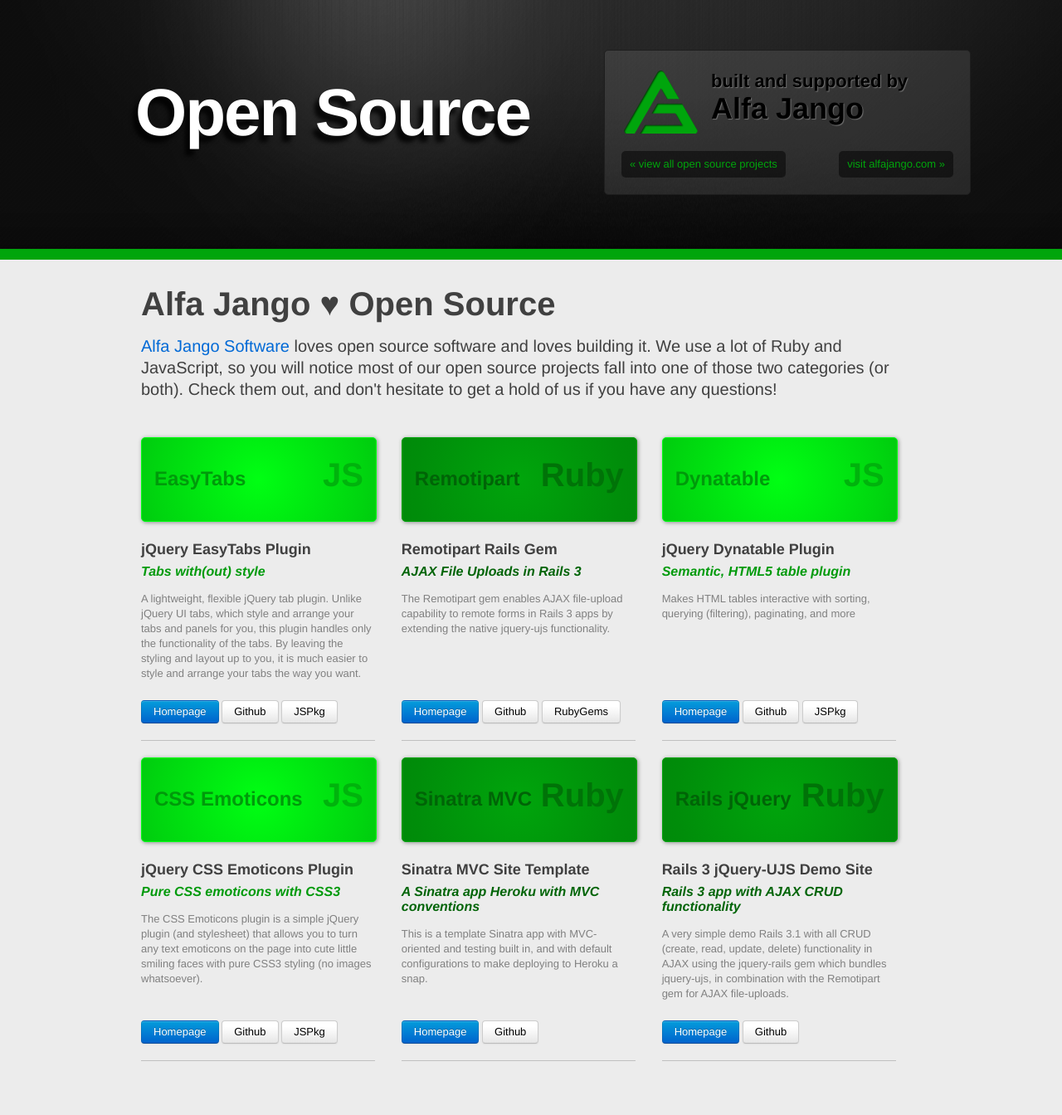
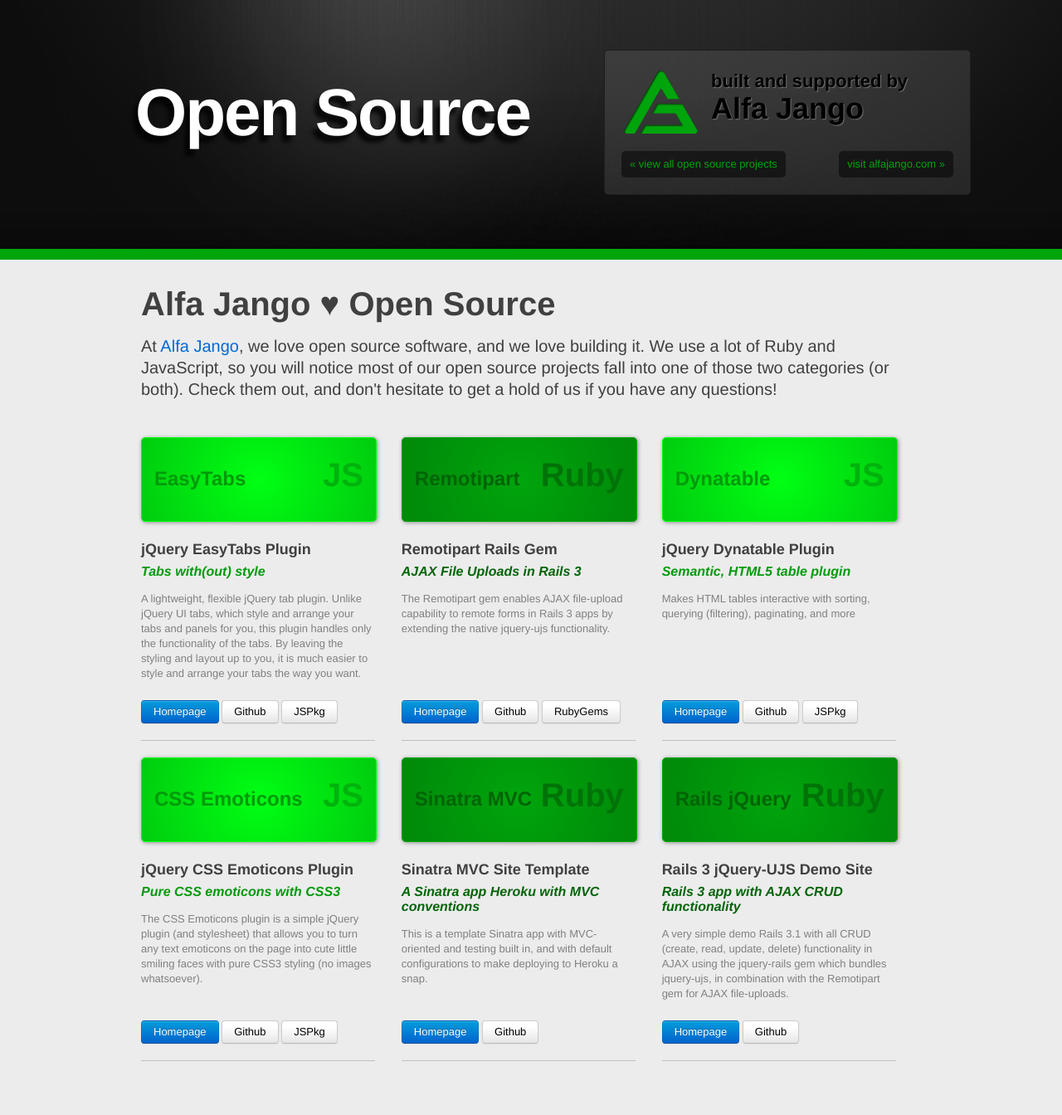
Before and after one commit to alfajango/alfajango.github.com, a Jekyll site: the page built from index.html, in a window 1280 px wide. Shown: the whole page at 83% size. Built offline with Jekyll 4.4.1, drawn with Linux system fonts in a browser that asks for light colours; nearby versions of some CDN libraries; library files that are not in the unit come from our copies; Markdown is read by kramdown in place of the engine named in the settings.

Commit message:
Updated splash text

```diff
--- a/index.html
+++ b/index.html
@@ -9,8 +9,8 @@
   <div id="splash">
     <h2>Alfa Jango &hearts; Open Source</h2>
     <p>
-    <a href="http://www.alfajango.com">Alfa Jango Software</a>
-      loves open source software and loves building
+      At <a href="http://www.alfajango.com">Alfa Jango</a>,
+      we love open source software, and we love building
       it. We use a lot of Ruby and JavaScript, so you will notice
       most of our open source projects fall into one of those two
       categories (or both). Check them out, and don't hesitate to get a
```
